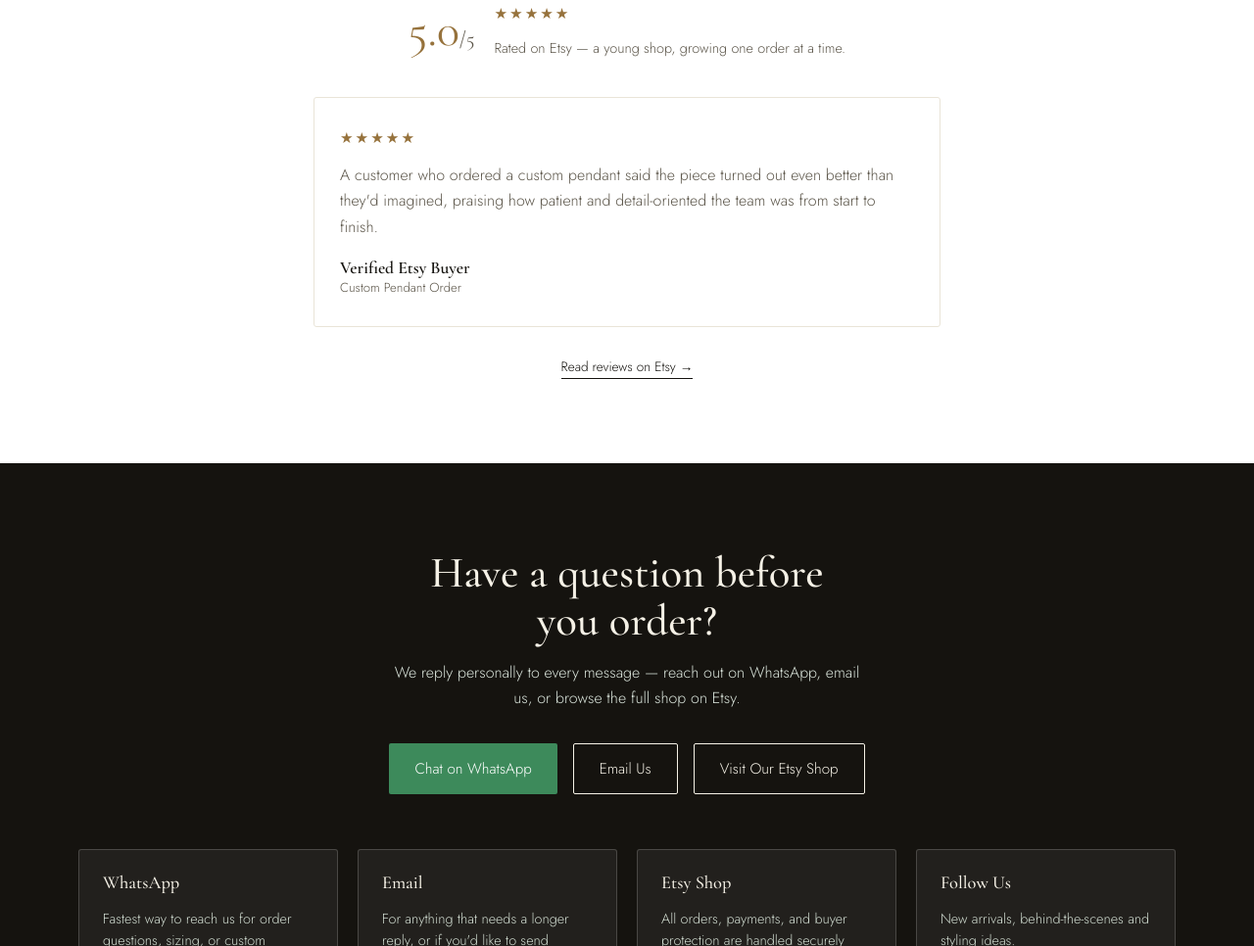
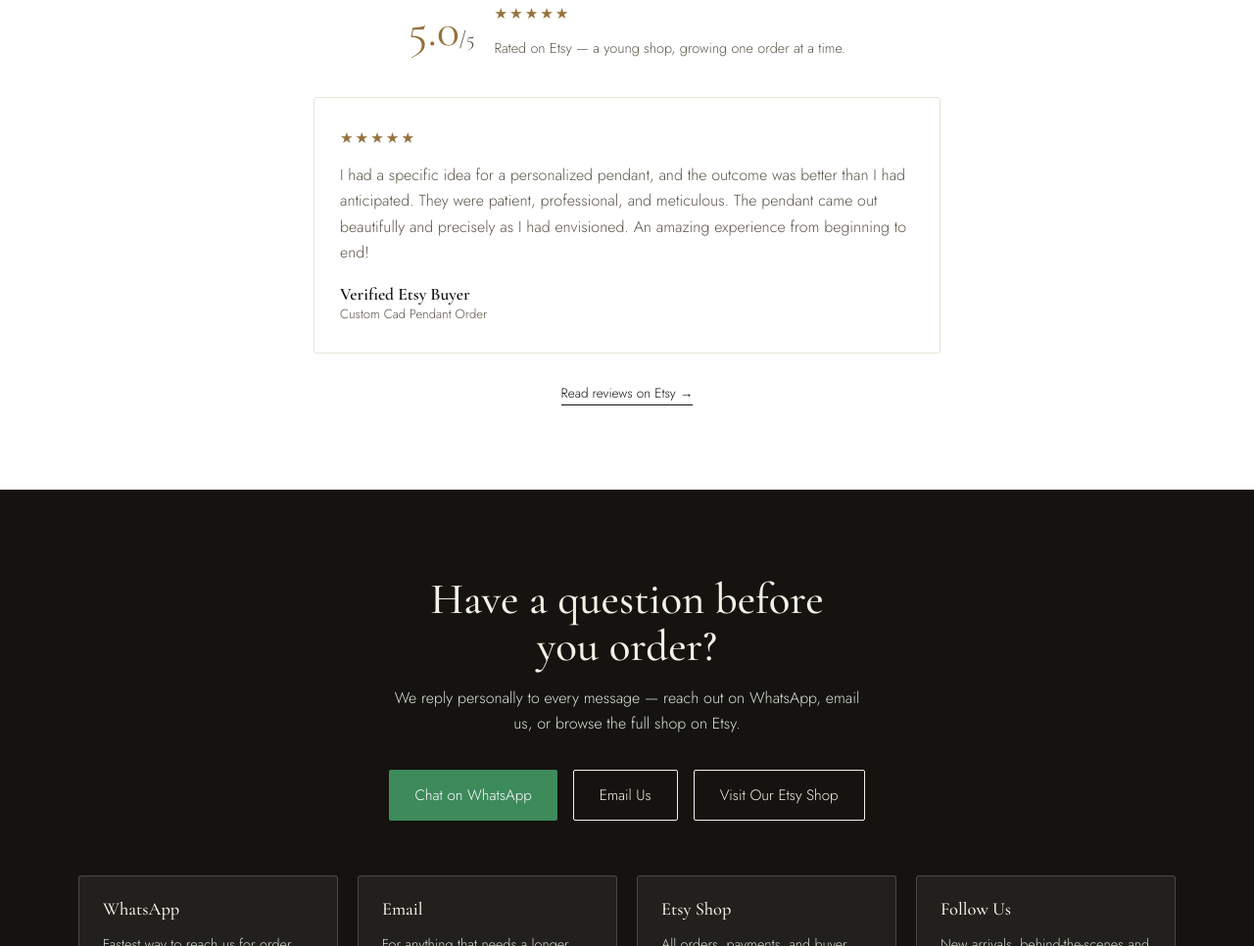
Before and after one commit to Digitalworldspace/Style-Of-Life, a plain HTML site: page index.html in a window 1280 px wide. Shown: the part 4505-5471 px from the top of the page at 98% size. Drawn offline with nearby package versions, Linux system fonts and the light colour scheme.

Commit message:
Update index.html

```diff
--- a/index.html
+++ b/index.html
@@ -578,9 +578,9 @@
   <div class="tgrid reveal-stagger" style="max-width:640px;">
     <div class="tcard" style="grid-column:1/-1;">
       <div class="stars">★★★★★</div>
-      <p>A customer who ordered a custom pendant said the piece turned out even better than they'd imagined, praising how patient and detail-oriented the team was from start to finish.</p>
+      <p>I had a specific idea for a personalized pendant, and the outcome was better than I had anticipated. They were patient, professional, and meticulous. The pendant came out beautifully and precisely as I had envisioned. An amazing experience from beginning to end!</p>
       <div class="tname">Verified Etsy Buyer</div>
-      <div class="tloc">Custom Pendant Order</div>
+      <div class="tloc">Custom Cad Pendant Order</div>
     </div>
   </div>
   <div class="review-cta">
```
